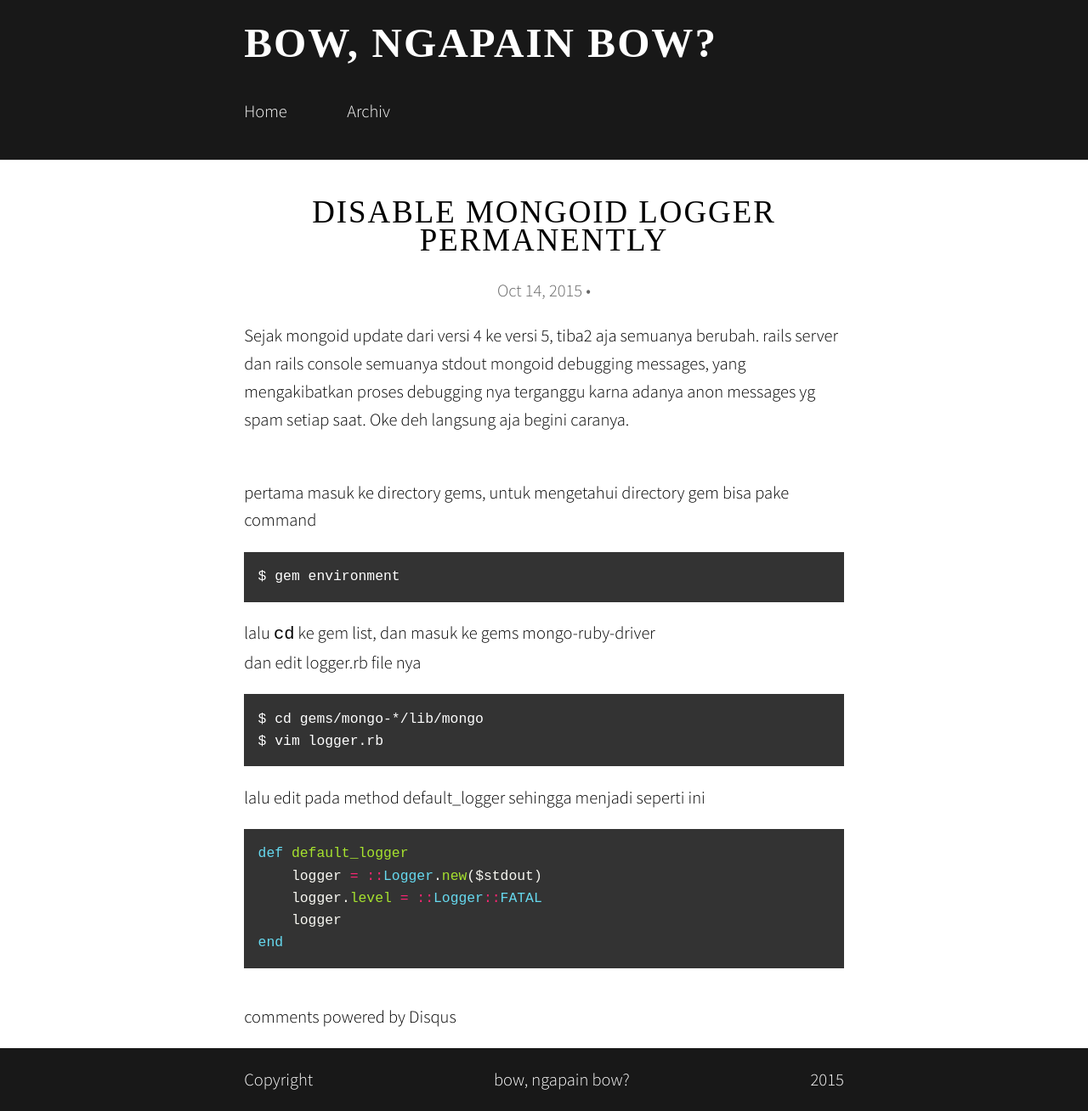
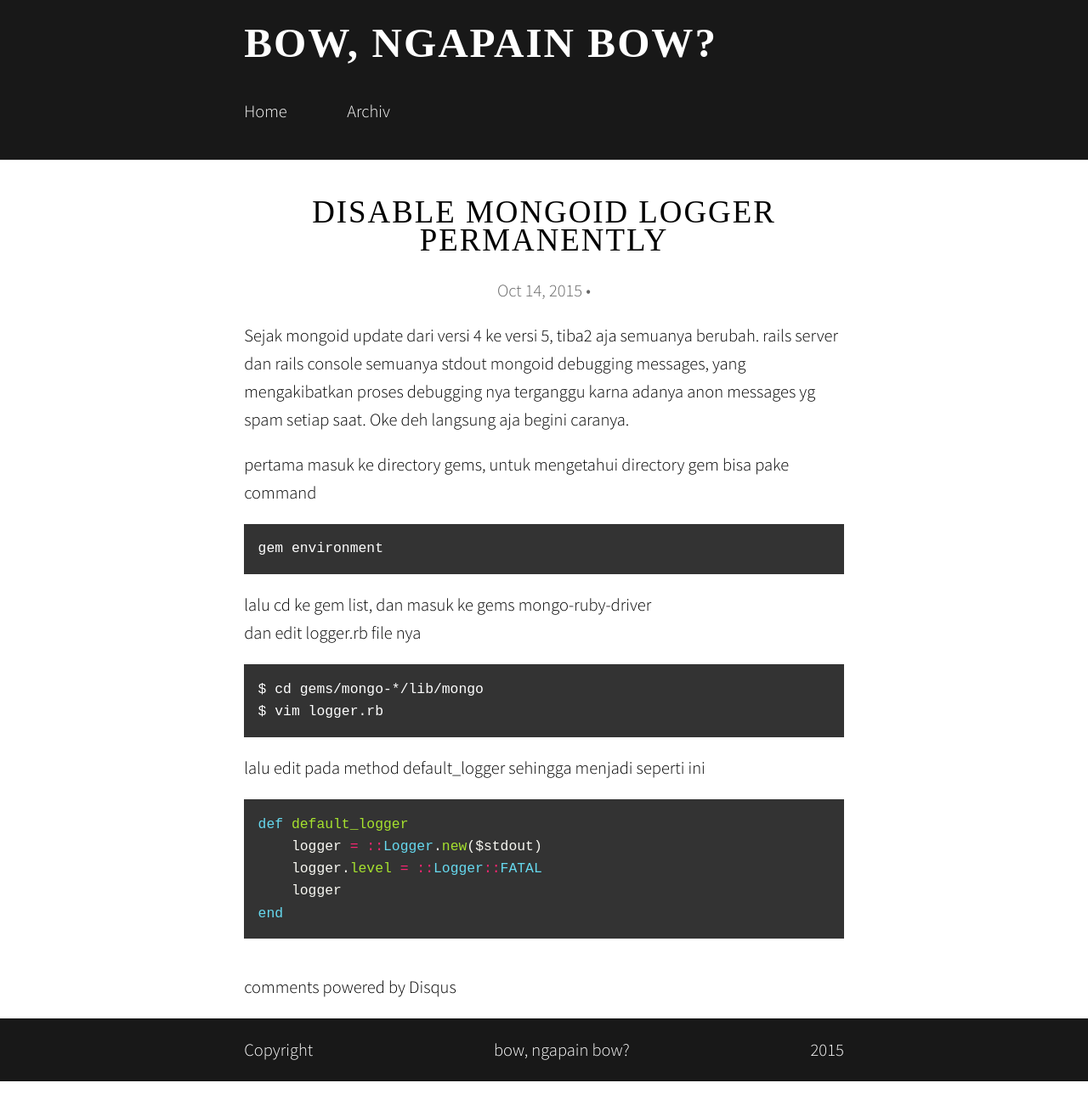
Before and after one commit to bowekr/bowekr.github.io, a Jekyll site: the page built from _posts/2015-10-14-disable-mongoid-debug-messages.md, in a window 1280 px wide. Shown: the whole page at 85% size. Built offline with Jekyll 4.4.1, drawn with Linux system fonts in a browser that asks for light colours; some web fonts are replaced; Markdown is read by kramdown in place of the engine named in the settings; comment, search, counter and statistics services are not loaded; after the commit the page ends 1273 px from its top, so only the background shows below that.

Commit message:
fix article lagi

````diff
--- a/_posts/2015-10-14-disable-mongoid-debug-messages.md
+++ b/_posts/2015-10-14-disable-mongoid-debug-messages.md
@@ -8,20 +8,22 @@ rails server dan rails console semuanya stdout mongoid debugging messages,
 yang mengakibatkan proses debugging nya terganggu karna adanya anon messages yg spam setiap saat.
 Oke deh langsung aja begini caranya.
 
-<br/>
 pertama masuk ke directory gems, untuk mengetahui directory gem bisa pake command
+
 ```
-$ gem environment
+gem environment
 ```
 
-lalu ```cd``` ke gem list, dan masuk ke gems mongo-ruby-driver
+lalu cd ke gem list, dan masuk ke gems mongo-ruby-driver
 dan edit logger.rb file nya
+
 ```
 $ cd gems/mongo-*/lib/mongo
 $ vim logger.rb
 ```
 
 lalu edit pada method default_logger sehingga menjadi seperti ini
+
 ```ruby
 def default_logger
     logger = ::Logger.new($stdout)
````
